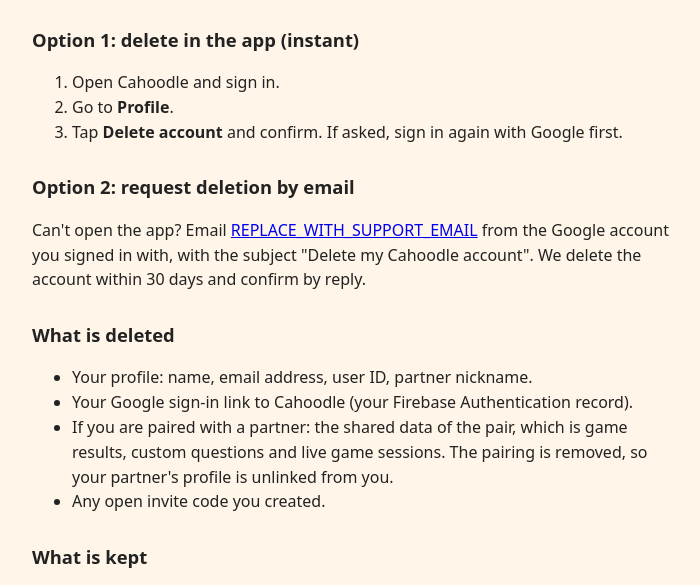
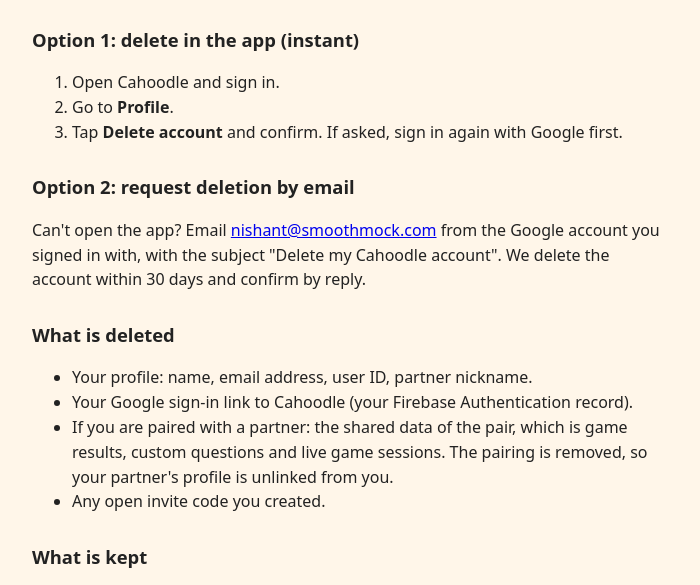
Before and after one commit to li4nee/Cahoodle-Policy, a plain HTML site: page delete-account.html in a window 1280 px wide. Shown: the part 142-727 px from the top of the page, without its empty margins (288-988 px from the left). Drawn offline with Linux system fonts and the light colour scheme.

Commit message:
Update support email for account deletion instructions

```diff
--- a/delete-account.html
+++ b/delete-account.html
@@ -22,7 +22,7 @@
 </ol>
 
 <h2>Option 2: request deletion by email</h2>
-<p>Can't open the app? Email <a href="mailto:REPLACE_WITH_SUPPORT_EMAIL">REPLACE_WITH_SUPPORT_EMAIL</a> from the Google account you signed in with, with the subject "Delete my Cahoodle account". We delete the account within 30 days and confirm by reply.</p>
+<p>Can't open the app? Email <a href="mailto:nishant@smoothmock.com">nishant@smoothmock.com</a> from the Google account you signed in with, with the subject "Delete my Cahoodle account". We delete the account within 30 days and confirm by reply.</p>
 
 <h2>What is deleted</h2>
 <ul>
```
